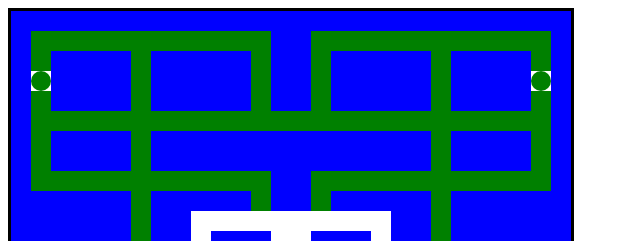
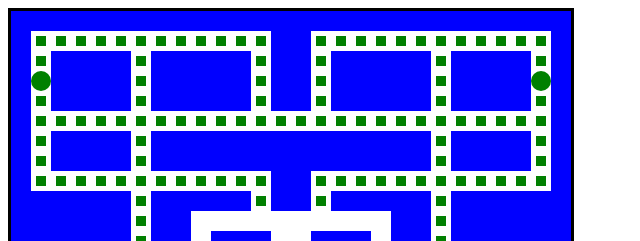
Before and after one commit to g-priime/pac-man, a plain HTML site: page index.html in a window 1280 px wide. Shown: the top 241 px of the page, without its empty margins (0-640 px from the left). Drawn offline with Linux system fonts and the light colour scheme.

Commit message:
Update style.css

```diff
--- a/style.css
+++ b/style.css
@@ -13,7 +13,7 @@
 
 .pac-dot {
     background-color: green;
-    border: 5px;
+    border: 5px solid white;
     box-sizing: border-box;
 }
 
```
